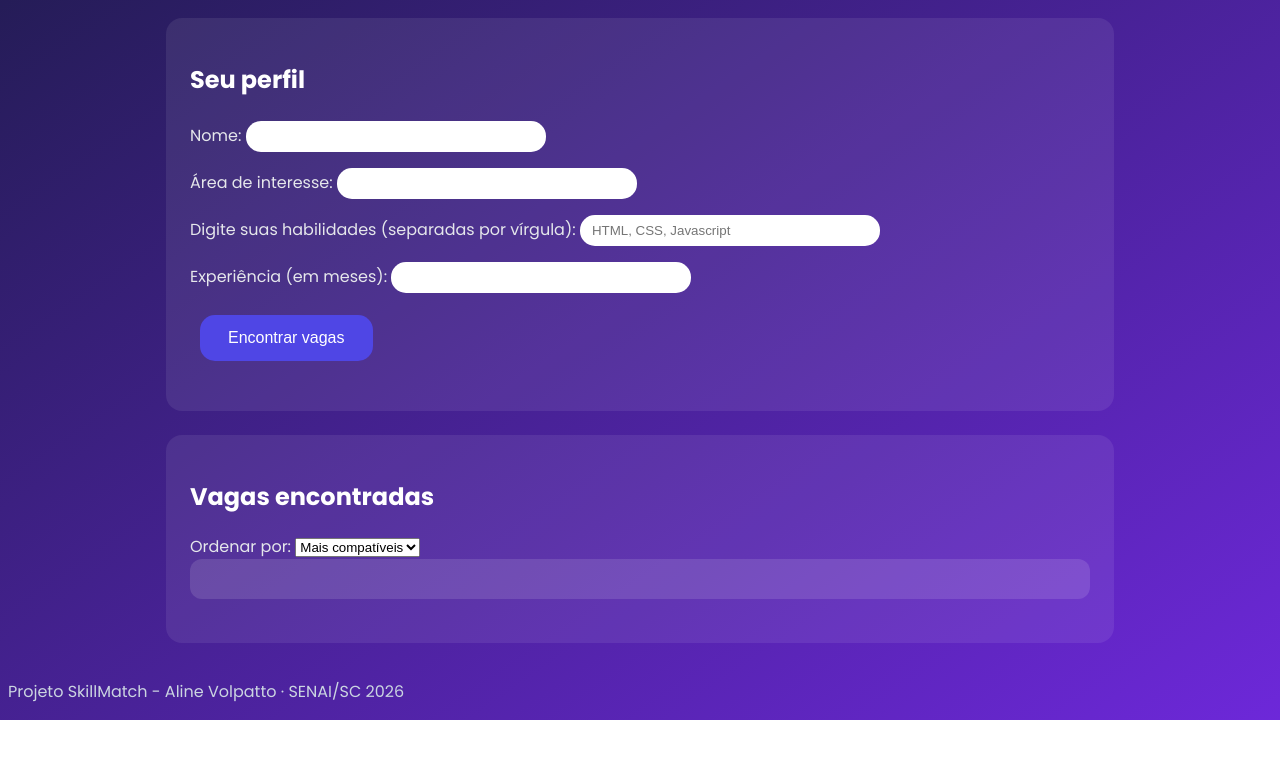
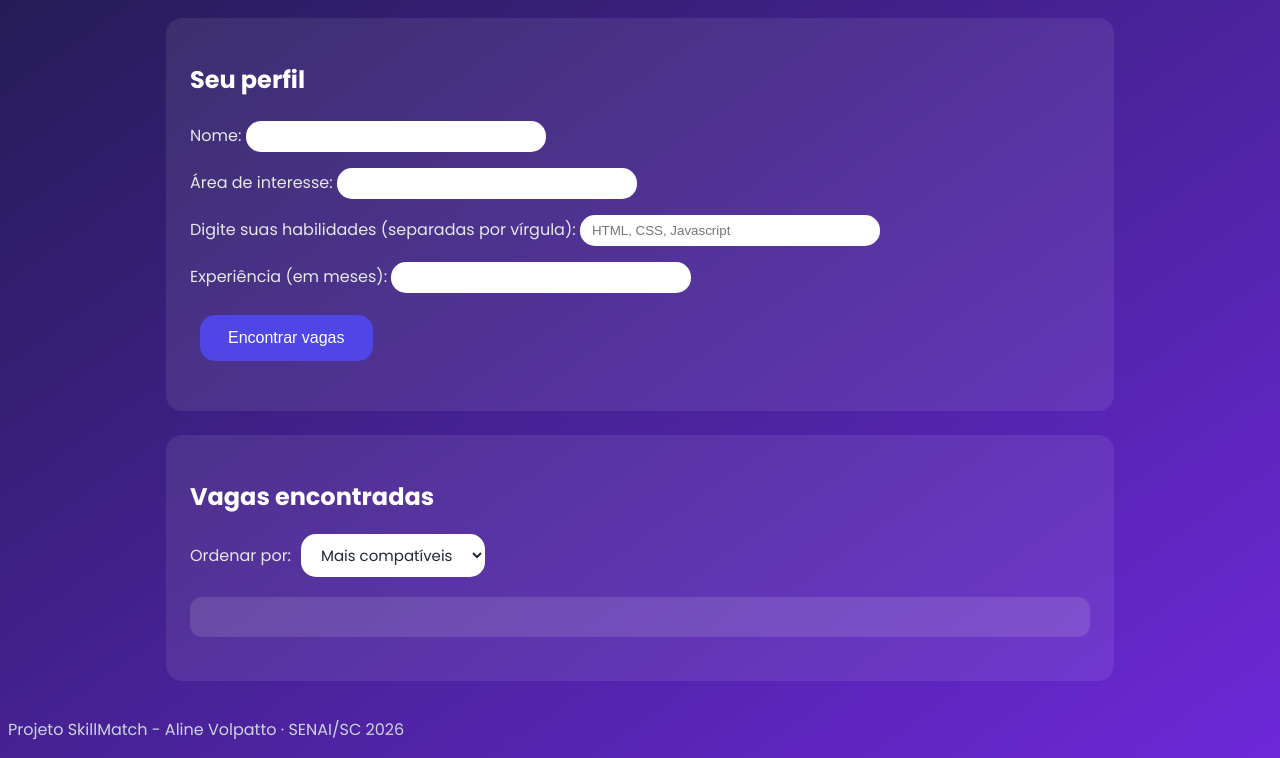
Before and after one commit to aline-volpatto/skillmatch-web, a plain HTML site: page index.html in a window 1280 px wide. Shown: the part 150-908 px from the top of the page. Before the commit the page ends 870 px from the top, so only its background shows below. Drawn offline with Linux system fonts and the light colour scheme.

Commit message:
Estiliza o filtro de ordenação das vagas.

```diff
--- a/assets/styles/index.style.css
+++ b/assets/styles/index.style.css
@@ -206,3 +206,25 @@ main>section{ /*Estabeleci flex para o main, então as duas section (filhas) fic
         font-size: 1.8rem;
     }
 }
+
+#filtro-container{
+margin-bottom: 20px;
+display: flex;
+align-items: center;
+gap: 10px;
+}
+
+#filtro-ordenacao{
+    border-radius: 15px;
+    padding: 10px 16px;
+    border: none;
+    background-color: var(--cor-input);
+    color: var(--cor-texto-input);
+    font-family: "Poppins", sans-serif;
+    font-size: 15px;
+    cursor: pointer;
+}
+
+#filtro-ordenacao:hover {
+    box-shadow: 0 4px 12px rgba(2, 2, 5, 0.3);
+}
```
